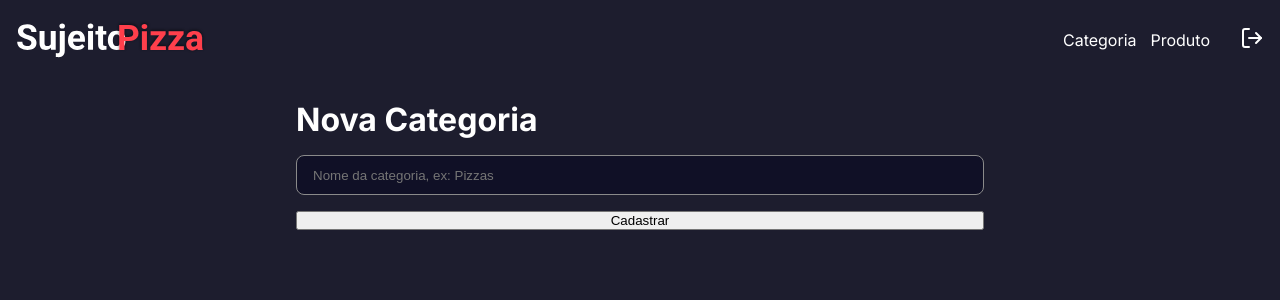
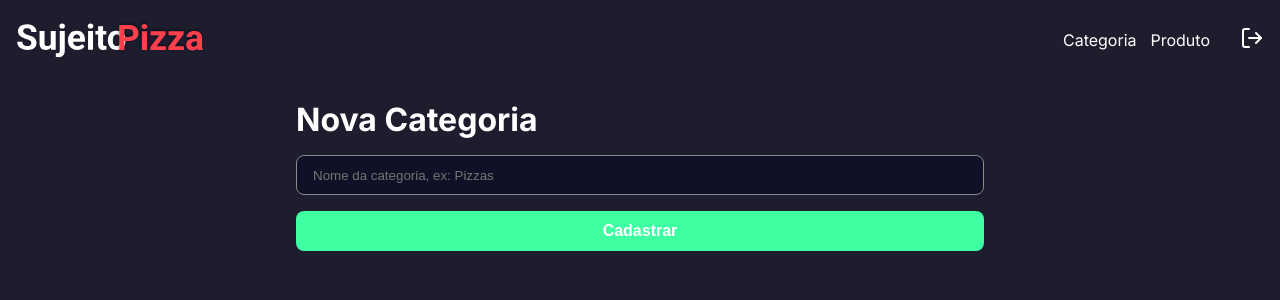
Before and after one commit to DevNewCome/pizzaria-fullstack, a Next.js app in the folder frontend/: page /dashboard/category in a window 1280 px wide. Shown: the top 300 px of the page. Built offline with nearby package versions, Linux system fonts and the light colour scheme.

Commit message:
dashboard update

```diff
--- a/frontend/src/app/dashboard/category/page.tsx
+++ b/frontend/src/app/dashboard/category/page.tsx
@@ -3,13 +3,14 @@ import { Button } from "@/app/dashboard/components/button"
 import { api } from '@/services/api'
 import { redirect } from 'next/navigation'
 import { getCookieServer } from '@/lib/cookieServer'
+import { cookies } from "next/headers";
 
 export default function Category(){
 
   async function handleRegisterCategory(formData: FormData){
     "use server"
 
-    const name = formData.get("name")
+    const name = formData.get("name") // pega do input name
 
     if(name === "") return;
 
@@ -17,8 +18,13 @@ export default function Category(){
       name: name,
     }
 
-    const token = getCookieServer();
+    const token = await getCookieServer();
+    // console.log("Token recebido:", token);
 
+        if (!token) {
+        console.error("Token não encontrado");
+        return;
+    }
     await api.post("/category", data, {
       headers:{
         Authorization: `Bearer ${token}`
--- a/frontend/src/app/dashboard/components/button/styles.module.scss
+++ b/frontend/src/app/dashboard/components/button/styles.module.scss
@@ -0,0 +1,10 @@
+
+.button{
+  height: 40px;
+  border-radius: 8px;
+  border:0;
+  background-color: var(--green-900);
+  font-weight: bold;
+  font-size: 16px;
+  color: var(--white);
+}
```
Also changed, not shown: frontend/src/app/dashboard/product/index.tsx (added, +9 -0 lines), frontend/src/app/dashboard/product/styles.module.scss (added).
